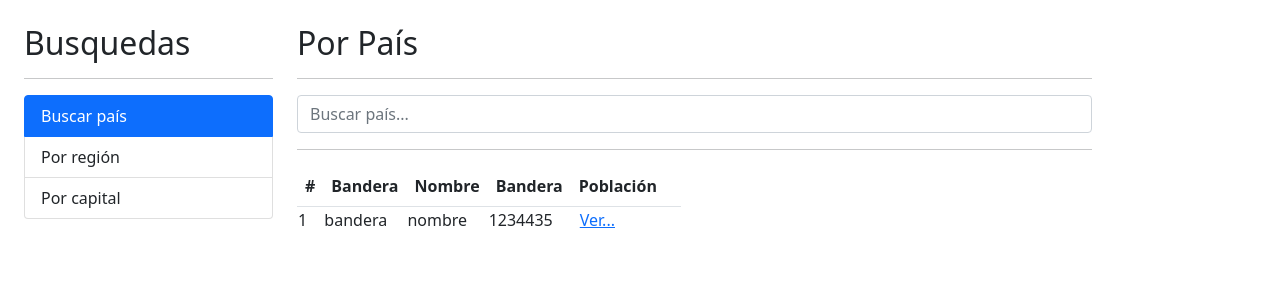
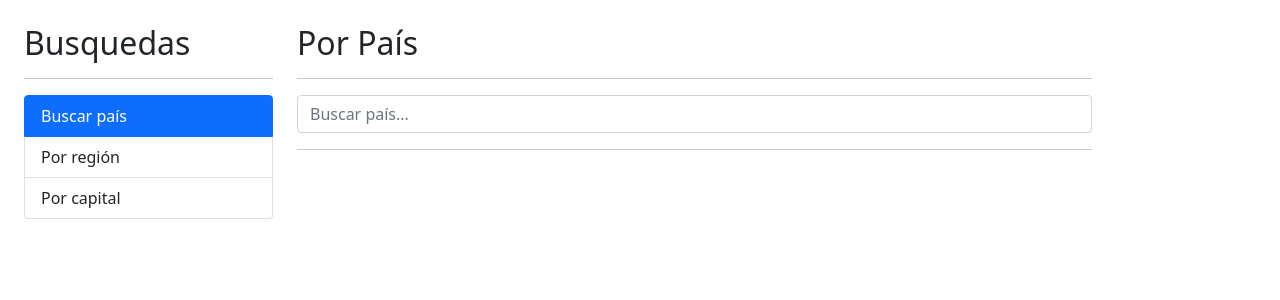
Before and after one commit to washopilot/03-paisesApp, an Angular app: page / in a window 1280 px wide. Shown: the top 300 px of the page. Built offline with nearby package versions, Linux system fonts and the light colour scheme.

Commit message:
resolviendo tarea

```diff
--- a/src/app/pais/pages/por-pais/por-pais.component.html
+++ b/src/app/pais/pages/por-pais/por-pais.component.html
@@ -20,24 +20,27 @@
   <span style="font-style: italic">{{ termino }}</span>
 </div>
 
-<div *ngIf="!hayError" class="table table-hover">
+<div *ngIf="!hayError && paises.length" class="table table-hover">
   <thead>
     <tr>
       <th>#</th>
       <th>Bandera</th>
       <th>Nombre</th>
-      <th>Bandera</th>
       <th>Población</th>
       <th></th>
     </tr>
   </thead>
   <tbody>
-    <td>1</td>
-    <td>bandera</td>
-    <td>nombre</td>
-    <td>1234435</td>
-    <td>
-      <a href="/pais.cri">Ver...</a>
-    </td>
+    <tr *ngFor="let pais of paises; index as i">
+      <td>{{ i + 1 }}</td>
+      <td>
+        <img src="{{ pais.flags['png'] }}" class="small-flag" />
+      </td>
+      <td>{{ pais.translations['spa'].common }}</td>
+      <td>{{ pais.population | number }}</td>
+      <td>
+        <a href="/pais.cri">Ver...</a>
+      </td>
+    </tr>
   </tbody>
 </div>
--- a/src/app/pais/pages/por-pais/por-pais.component.ts
+++ b/src/app/pais/pages/por-pais/por-pais.component.ts
@@ -1,4 +1,5 @@
 import { Component } from '@angular/core';
+import { Country } from '../../interfaces/pais.interface';
 import { PaisService } from '../../services/pais.service';
 
 @Component({
@@ -9,6 +10,7 @@ import { PaisService } from '../../services/pais.service';
 export class PorPaisComponent {
   termino: string = '';
   hayError: boolean = false;
+  paises: Country[] = [];
 
   constructor(private paisService: PaisService) {}
 
@@ -19,10 +21,12 @@ export class PorPaisComponent {
     this.paisService.buscarPais(this.termino).subscribe({
       next: (paises) => {
         this.hayError = false;
-        console.log(paises);
+        this.paises = paises;
+        console.log(this.paises);
       },
       error: (err) => {
         this.hayError = true;
+        this.paises = [];
       }
     });
   }
--- a/src/styles.css
+++ b/src/styles.css
@@ -1 +1,3 @@
-/* You can add global styles to this file, and also import other style files */
+.small-flag {
+  width: 50px;
+}
```
